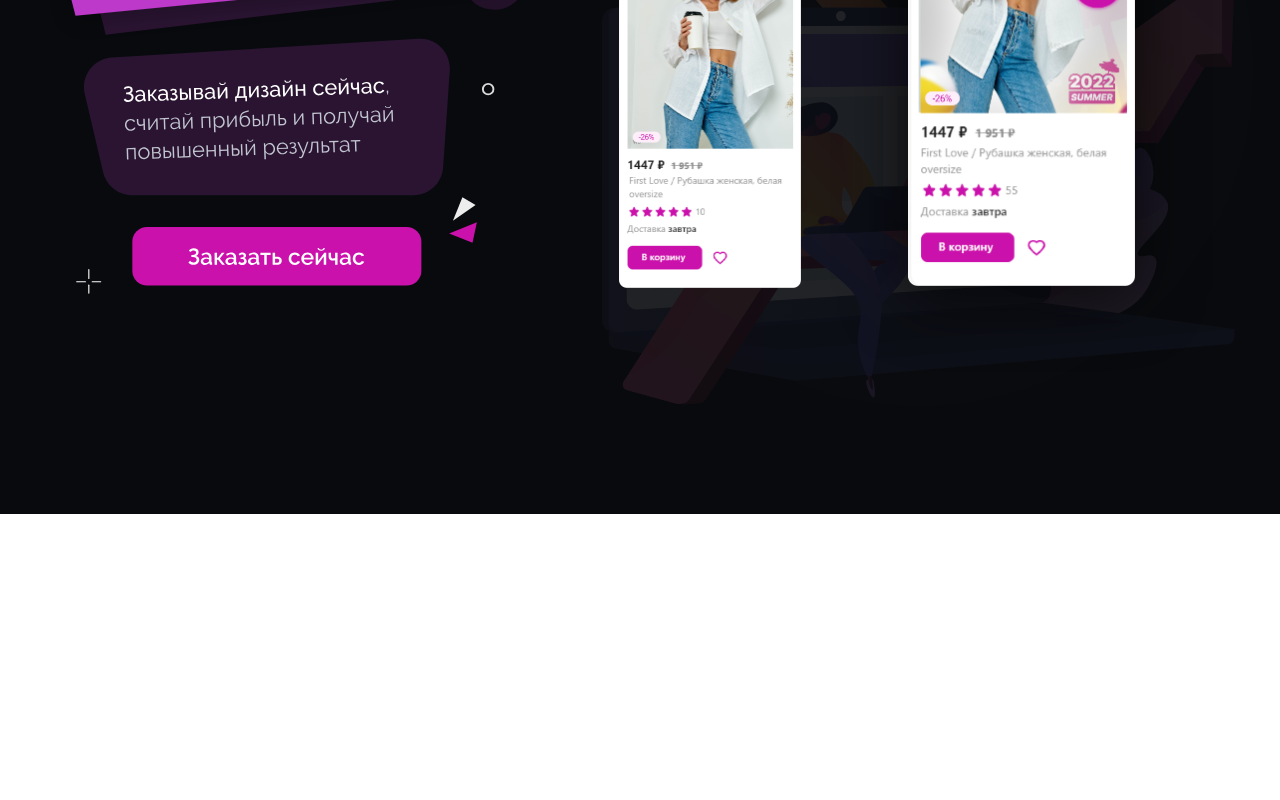
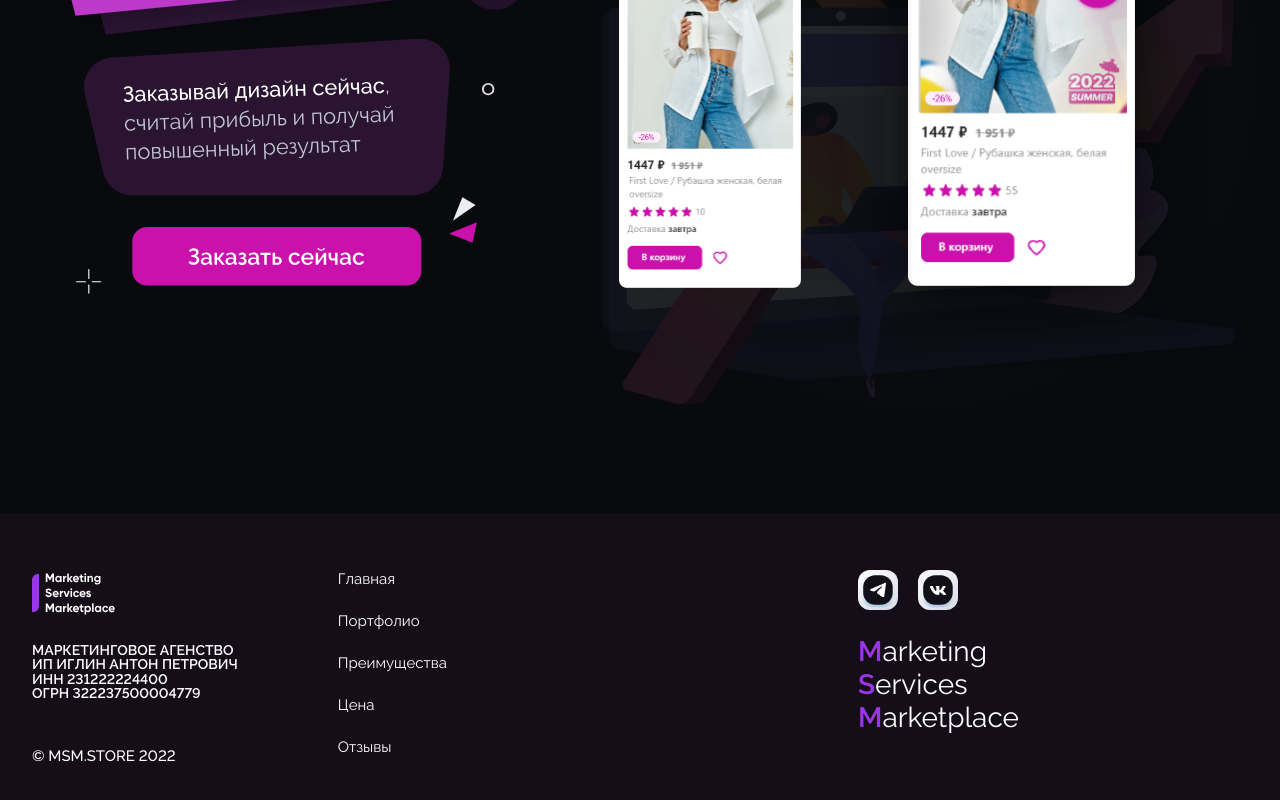
Before and after one commit to dihan48/msm, a Next.js app: page / in a window 1280 px wide. Shown: the part 5910-6710 px from the top of the page. Before the commit the page ends 6424 px from the top, so only its background shows below. Built offline with nearby package versions, Linux system fonts and the light colour scheme.

Commit message:
футер

```diff
--- /dev/null
+++ b/components/Footer.js
@@ -0,0 +1,49 @@
+import styles from "../styles/Footer.module.css";
+
+export function Footer() {
+  return (
+    <footer className={styles.footer}>
+      <div className={styles.container}>
+        <div className={styles.info_container}>
+          <div className={styles.logo} />
+          <div className={styles.info}>
+            Маркетинговое агенство
+            <br />
+            ИП ИГЛИН АНТОН ПЕТРОВИЧ
+            <br />
+            ИНН 231222224400
+            <br />
+            ОГРН 322237500004779
+          </div>
+          <div className={styles.copyright}>© MSM.STORE 2022</div>
+        </div>
+        <div className={styles.links_container}>
+          <a href="#" className={styles.link}>
+            Главная
+          </a>
+          <a href="#" className={styles.link}>
+            Портфолио
+          </a>
+          <a href="#" className={styles.link}>
+            Преимущества
+          </a>
+          <a href="#" className={styles.link}>
+            Цена
+          </a>
+          <a href="#" className={styles.link}>
+            Отзывы
+          </a>
+        </div>
+        <div className={styles.socials_container}>
+          <a href="#" className={styles.tg_link} />
+          <a href="#" className={styles.vk_link} />
+          <h1 className={styles.title}>
+            <div className={styles.title_word}>Marketing</div>
+            <div className={styles.title_word}>Services</div>
+            <div className={styles.title_word}>Marketplace</div>
+          </h1>
+        </div>
+      </div>
+    </footer>
+  );
+}
--- a/pages/index.js
+++ b/pages/index.js
@@ -1,5 +1,6 @@
 import Head from "next/head";
-import { Header } from "../components/header";
+import { Footer } from "../components/Footer";
+import { Header } from "../components/Header";
 import { Section1 } from "../components/Section1";
 import { Section2 } from "../components/Section2";
 import { Section3 } from "../components/Section3";
@@ -20,7 +21,11 @@ export default function Home() {
         <meta name="viewport" content="" />
         <link rel="icon" href="/favicon.ico" />
         <link rel="preconnect" href="https://fonts.googleapis.com" />
-        <link rel="preconnect" href="https://fonts.gstatic.com" crossOrigin />
+        <link
+          rel="preconnect"
+          href="https://fonts.gstatic.com"
+          crossOrigin={true}
+        />
         <link
           href="https://fonts.googleapis.com/css2?family=Raleway:wght@400;500;600;700;800;900&display=swap"
           rel="stylesheet"
@@ -37,7 +42,7 @@ export default function Home() {
         <Section7 />
         <Section8 />
       </main>
-      <footer className={styles.footer}></footer>
+      <Footer />
     </div>
   );
 }
--- /dev/null
+++ b/styles/Footer.module.css
@@ -0,0 +1,104 @@
+.footer {
+  padding: 0 20px;
+  width: 100%;
+  height: 306px;
+  position: relative;
+  background: rgba(93, 35, 95, 0.15);
+}
+
+.container {
+  margin: 0 auto;
+  max-width: 1216px;
+  height: 100%;
+  padding: 56px 0;
+  display: flex;
+}
+
+.info_container {
+  margin-right: 100px;
+}
+
+.links_container {
+  margin-right: 100px;
+  display: flex;
+  flex-direction: column;
+  justify-content: space-between;
+  padding-bottom: 8px;
+}
+
+.socials_container {
+  margin-left: auto;
+  margin-right: 165px;
+}
+
+.logo {
+  width: 84px;
+  height: 45px;
+  background: url(../public/Logo.svg) center / contain no-repeat;
+}
+
+.info {
+  margin-top: 28px;
+  font-family: "Raleway";
+  font-style: normal;
+  font-weight: 600;
+  font-size: 14px;
+  line-height: 102.9%;
+  text-transform: uppercase;
+  font-feature-settings: "pnum" on, "lnum" on;
+  color: #ffffff;
+}
+
+.copyright {
+  margin-top: 47px;
+  font-family: "Raleway";
+  font-style: normal;
+  font-weight: 500;
+  font-size: 15px;
+  line-height: 18px;
+  font-feature-settings: "pnum" on, "lnum" on;
+  color: #ffffff;
+}
+
+.link {
+  font-family: "Raleway";
+  font-style: normal;
+  font-weight: 400;
+  font-size: 15px;
+  line-height: 18px;
+  color: #ffffff;
+}
+
+.tg_link {
+  margin-right: 20px;
+  width: 40px;
+  height: 40px;
+  display: inline-block;
+  background: url(../public/tg.svg) center/contain no-repeat;
+}
+
+.vk_link {
+  width: 40px;
+  height: 40px;
+  display: inline-block;
+  background: url(../public/vk.svg) center/contain no-repeat;
+}
+
+.title {
+  width: 225px;
+}
+
+.title_word {
+  margin: unset;
+  font-family: "Raleway";
+  font-style: normal;
+  font-weight: 400;
+  font-size: 28px;
+  line-height: 33px;
+  color: #ffffff;
+}
+
+.title_word::first-letter {
+  color: #9b35eb;
+  font-weight: 600;
+}
```
Also changed, not shown: public/tg.svg (added), public/vk.svg (added).
